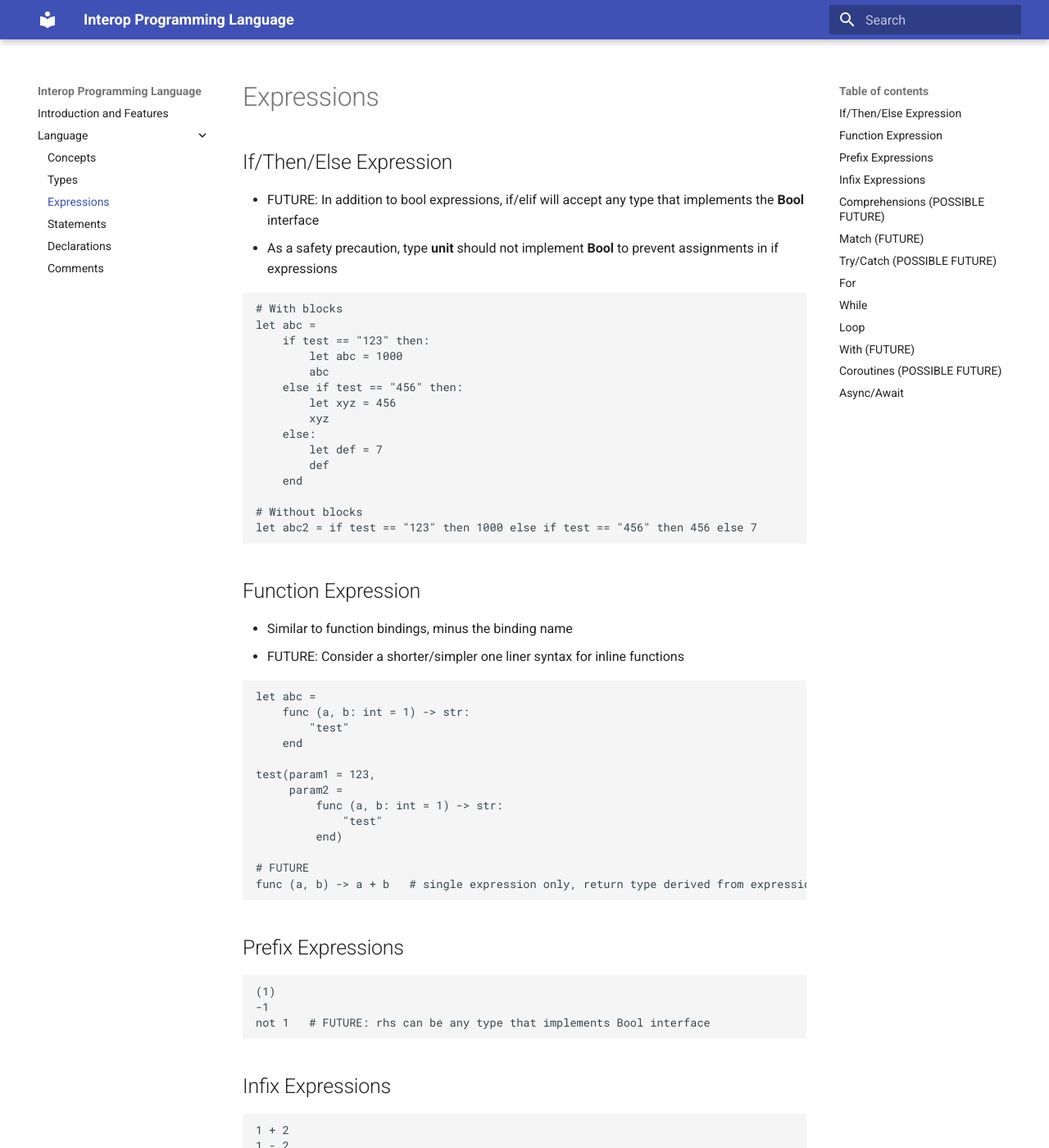
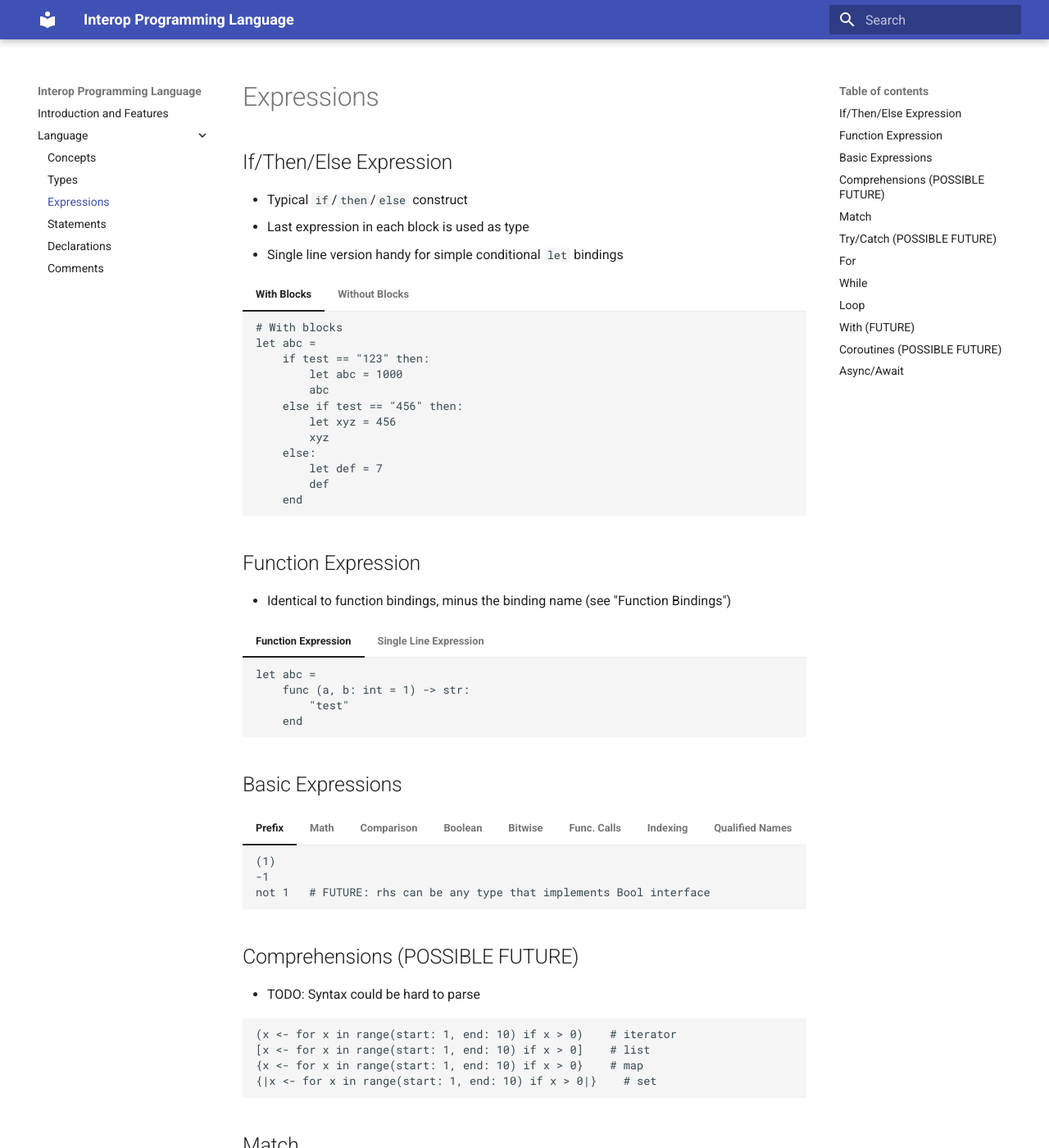
Before and after one commit to nu11ptr/interop, an MkDocs documentation site: the page built from docs/docs/expressions.md, in a window 1280 px wide and 1400 px high. Shown: the whole window at 82% size. Built offline with MkDocs 1.6.1 and Material for MkDocs 9.7.7, drawn with Linux system fonts in a browser that asks for light colours; some of the changed text lies outside the part shown.

Commit message:
More work on expressions doc page

````diff
--- a/docs/docs/expressions.md
+++ b/docs/docs/expressions.md
@@ -1,96 +1,136 @@
 ## If/Then/Else Expression
 
-- FUTURE: In addition to bool expressions, if/elif will accept any type that implements the **Bool** interface
-  - As a safety precaution, type **unit** should not implement **Bool** to prevent assignments in if expressions
+- Typical `if`/`then`/`else` construct
+- Last expression in each block is used as type
+- Single line version handy for simple conditional `let` bindings
 
-```
-# With blocks
-let abc =
-    if test == "123" then:
-        let abc = 1000
-        abc
-    else if test == "456" then:
-        let xyz = 456
-        xyz
-    else:
-        let def = 7
-        def
-    end
+=== "With Blocks"
 
-# Without blocks
-let abc2 = if test == "123" then 1000 else if test == "456" then 456 else 7
-```
+    ```
+    # With blocks
+    let abc =
+        if test == "123" then:
+            let abc = 1000
+            abc
+        else if test == "456" then:
+            let xyz = 456
+            xyz
+        else:
+            let def = 7
+            def
+        end
+    ```
+
+=== "Without Blocks"
+
+    ```
+    let abc = if b == 1 then 5 else 3
+
+    # Nested (avoid, hard to read) - TODO: we could easily make this illegal
+    let abc2 = if test == "123" then 1000 else if test == "456" then 456 else 7
+    ```
 
 ## Function Expression
 
-- Similar to function bindings, minus the binding name
-- FUTURE: Consider a shorter/simpler one liner syntax for inline functions
+- Identical to function bindings, minus the binding name (see "Function Bindings")
 
-```
-let abc =
-    func (a, b: int = 1) -> str:
-        "test"
-    end
+=== "Function Expression"
 
-test(param1 = 123,
-     param2 =
-         func (a, b: int = 1) -> str:
-             "test"
-         end)
+    ```
+    let abc =
+        func (a, b: int = 1) -> str:
+            "test"
+        end
+    ```
 
-# FUTURE
-func (a, b) -> a + b   # single expression only, return type derived from expression?
-```
+=== "Single Line Expression"
 
-## Prefix Expressions
+    ```
+    # arg types derived from call site
+    func (a, b) -> a + b
 
-```
-(1)
--1
-not 1   # FUTURE: rhs can be any type that implements Bool interface
-```
+    # Can be embedded at a function call site
+    test(param1 = 123, param2 = func (a, b) -> a + b)
+    ```
 
-## Infix Expressions
+## Basic Expressions
 
-```
-1 + 2
-1 - 2
-1 * 2
-1 / 2
-1 mod 2
+=== "Prefix"
 
-1 == 2
-1 != 2
-1 >= 2
-1 <= 2
-1 > 2
-1 < 2
+    ```
+    (1)
+    -1
+    not 1   # FUTURE: rhs can be any type that implements Bool interface
+    ```
 
-5 in [1, 2, 3]
-5 not in [1, 2, 3]
-1 and 2            # FUTURE: lhs/rhs can be any type that implements Bool interface
-1 or 2             # FUTURE: lhs/rhs can be any type that implements Bool interface
 
-# Bitwise
-250 ^ 32    # xor
-255 & 10    # and
-16 | 48     # or
-~ 16        # not (prefix expr)
+=== "Math"
 
-# Call
-myname(1, 2, 3)
-myname(1, num = 2, age = 3)     # Can specify args names (once you specify one, the rest must also)
+    ```
+    1 + 2
+    1 - 2
+    1 * 2
+    1 / 2
+    1 mod 2
+    ```
 
-# FUTURE: Indexing (arrays, lists, tuples, and maps)
-# FUTURE: Anything that supports the right interface
-myname[0]     # first element
-myname[-1]    # last element, python-style
-myname[10:15] # slice
+=== "Comparison"
 
-# FUTURE: Qualified names
-mymod.test
-myobj.attr
-```
+    ```
+    1 == 2
+    1 != 2
+    1 >= 2
+    1 <= 2
+    1 > 2
+    1 < 2
+    ```
+
+=== "Boolean"
+
+    ```
+    5 in [1, 2, 3]
+    5 not in [1, 2, 3]
+
+    # Can be any type that implements Bool interface
+    1 and 2
+    1 or 2
+    ```
+
+=== "Bitwise"
+
+    ```
+    250 ^ 32    # xor
+    255 & 10    # and
+    16 | 48     # or
+    ~ 16        # not
+    ```
+
+=== "Func. Calls"
+
+    ```
+    # Call
+    myname(1, 2, 3)
+
+    # Can specify args names (once you specify one, the rest must also)
+    myname(1, num = 2, age = 3)
+    ```
+
+=== "Indexing"
+
+    ```
+    # Indexing can be done for arrays, lists, tuples, and maps
+    # Anything that supports the correct interface
+    myname[0]     # first element
+    myname[-1]    # last element, python-style
+    myname[10:15] # slice
+    ```
+
+=== "Qualified Names"
+
+    ```
+    mymod.test
+    myobj.attr
+    ```
 
 ## Comprehensions (POSSIBLE FUTURE)
 
@@ -103,26 +143,32 @@ myobj.attr
 {|x <- for x in range(start: 1, end: 10) if x > 0|}    # set
 ```
 
-## Match (FUTURE)
+## Match
 
 - Basic pattern matching
 - Typical bind syntax create bindings for matched types
-- 'as' binds entire expression
+- `as` binds entire expression
 
-```
-func abc(a Any) -> result[int]:
-    match a:
-        Some(x: int) -> x
-        b: int       -> b
-        _ as y       -> y    # Catch all
+=== "Basic Pattern Match"
+
+    ```
+    match abc with:
+        1, 2 -> true
+        _    -> false
     end
-end
+    ```
 
-match abc:
-    1, 2 -> true
-    _    -> false
-end
-```
+=== "Match on Types"
+
+    ```
+    func abc(a: Any) -> result[int]:
+        match a with:
+            Some(x: int) -> x
+            b: int       -> b
+            _ as y       -> y    # Catch all
+        end
+    end
+    ```
 
 ## Try/Catch (POSSIBLE FUTURE)
 
````
